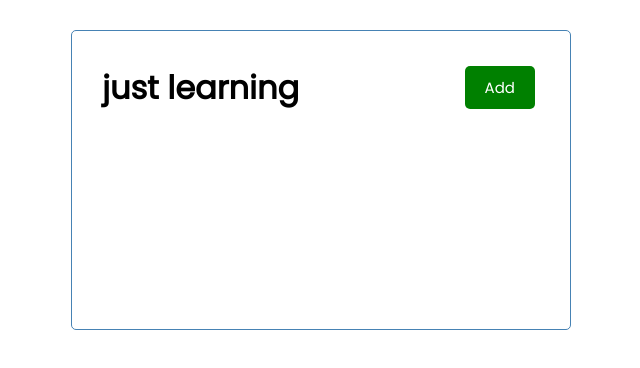
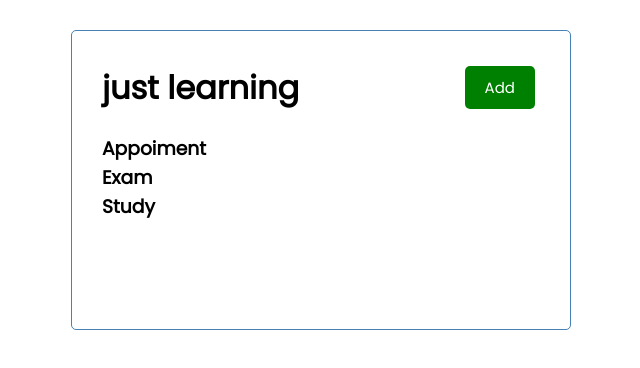
Before and after one commit to AsmaaMoallim/react-task-manager, a React (Create React App) app: page / in a window 1280 px wide. Shown: the top 368 px of the page, without its empty margins (319-959 px from the left). Built offline with nearby package versions, Linux system fonts and the light colour scheme.

Commit message:
Adding Tasks

```diff
--- a/src/App.js
+++ b/src/App.js
@@ -1,9 +1,10 @@
 import Header from "./components/Header";
-
+import Tasks from "./components/Tasks";
 function App() {
   return (
     <div className="container">
       <Header />
+      <Tasks />
     </div>
   );
 }
--- /dev/null
+++ b/src/components/Tasks.jsx
@@ -0,0 +1,32 @@
+const tasks = [
+  {
+    id: 1,
+    text: "Appoiment",
+    day: "Feb 4th at 4:00pm",
+    reminder: true,
+  },
+  {
+    id: 2,
+    text: "Exam",
+    day: "March 5th at 6:00pm",
+    reminder: true,
+  },
+  {
+    id: 4,
+    text: "Study",
+    day: "Jun 6th at 10:00am",
+    reminder: false,
+  },
+];
+
+const Tasks = () => {
+  return (
+    <>
+      {tasks.map((t) => (
+        <h3 key={t.id}> {t.text} </h3>
+      ))}
+    </>
+  );
+};
+
+export default Tasks;
```
